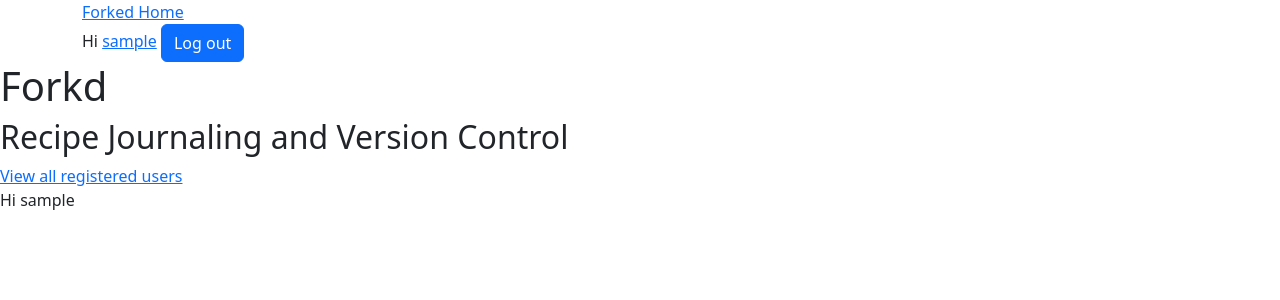
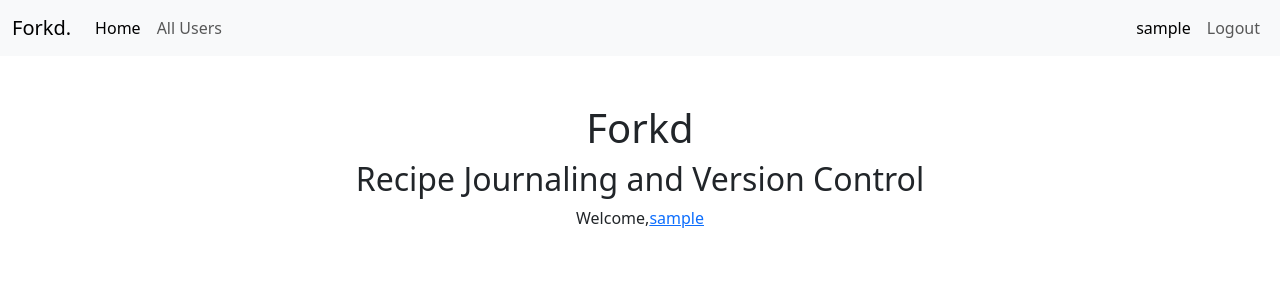
Before and after one commit to bianxm/forkd-backend, a Flask app: page / in a window 1280 px wide. Shown: the top 300 px of the page. Run offline with Flask 3, Linux system fonts and the light colour scheme; the visitor is signed in with stand-in values (Sample User, id 1).

Commit message:
MVP frontend
Added Navbar
Separated login and sign up pages
Proper padding in pages

```diff
--- a/server.py
+++ b/server.py
@@ -29,8 +29,16 @@ def show_all_users():
     all_users = model.User.get_all()
     return render_template('all_users.html', all_users=all_users)
 
+@app.route('/signup')
+def show_signup_form():
+    return render_template('signup.html')
+
+@app.route('/login')
+def show_login_form():
+    return render_template('login.html')
+
 # Sign Up
-@app.route('/users', methods=['POST'])
+@app.route('/signup', methods=['POST'])
 def register_user():
     # parse out POST params
     given_email = request.form.get('email')
--- a/templates/all_users.html
+++ b/templates/all_users.html
@@ -1,10 +1,12 @@
 {% extends 'base.html' %}
 {% block title %}Forkd: All users{% endblock %}
 {% block body %}
+<div class="container">
 <h1>All registered users</h1>
 <ul>
     {% for user in all_users %}
     <li><a href="/{{user.username}}">{{user.username}}</a></li>
     {% endfor %}
 </ul>
+</div>
 {% endblock %}
--- a/templates/base.html
+++ b/templates/base.html
@@ -15,13 +15,50 @@
         </style>
     </head>
     <body>
-        <div class="container">
+        <nav class="navbar navbar-expand-lg bg-body-tertiary">
+            <div class="container-fluid">
+                <a class="navbar-brand" href="/">Forkd.</a>
+                <button class="navbar-toggler" type="button" data-bs-toggle="collapse" data-bs-target="#navbarTogglerDemo02" aria-controls="navbarTogglerDemo02" aria-expanded="false" aria-label="Toggle navigation">
+                    <span class="navbar-toggler-icon"></span>
+                </button>
+                <div class="collapse navbar-collapse" id="navbarTogglerDemo02">
+                    <ul class="navbar-nav me-auto mb-2 mb-lg-0">
+                        <li class="nav-item">
+                        <a class="nav-link active" aria-current="page" href="/">Home</a>
+                        </li>
+                        <li class="nav-item">
+                        <a class="nav-link" href="/users">All Users</a>
+                        </li>
+                    </ul>
+                    <div class="d-flex">
+                        <ul class="navbar-nav me-auto mb-2 mb-lg-0">
+                            {% if session.get('user_id') %}
+                            <li class="nav-item">
+                            <a class="nav-link active" href="/{{session.get('username')}}">{{session.get('username')}}</a>
+                            </li>
+                            <li class="nav-item">
+                            <a role="button" class="nav-link btn btn-primary" href="/logout">Logout</a>
+                            </li>
+                            {% else %}
+                            <li class="nav-item">
+                            <a role="button" class="nav-link active btn btn-primary" href="/login">Log In</a>
+                            </li>
+                            <li class="nav-item">
+                            <a role="button" class="nav-link btn btn-primary" href="/signup">Sign Up</a>
+                            </li>
+                            {% endif %}
+                        </ul>
+                    </div>
+                </div>
+            </div>
+    </nav>
+        <!-- <div class="container">
         <a href="/">Forked Home</a><br>
         {% if session.get('user_id') %}
         Hi <a href="/{{session.get('username')}}">{{session.get('username')}}</a>
         <a role="button" class="btn btn-primary" href="/logout">Log out</a>
         {% endif %}
-        </div>
+        </div> -->
         <div class="container">
         {% for category, msg in get_flashed_messages(with_categories=True) %}
             <div class="alert alert-{{category}} alert-dismissible" role="alert">
--- a/templates/homepage.html
+++ b/templates/homepage.html
@@ -1,10 +1,21 @@
 {% extends 'base.html' %}
 {% block title %}Forkd{% endblock %}
 {% block body %}
-<h1>Forkd</h1>
-<h2>Recipe Journaling and Version Control</h2>
-<a href="/users">View all registered users</a>
-{% if not session.get('user_id') %}
+<div class="container-fluid d-flex justify-content-center text-center">
+  <div>
+    <h1 class="mt-5">Forkd</h1>
+    <h2 class="m-2">Recipe Journaling and Version Control</h2>
+    <div class="d-flex justify-content-center">
+      {% if not session.get('user_id') %}
+      <a role="button" class="btn btn-primary m-2" href="/login">Log In</a>
+      <a role="button" class="btn btn-primary m-2" href="/signup">Sign Up</a>
+      {% else %}
+      Welcome, <a href="/{{session.get('username')}}">{{session.get('username')}}</a>
+      {% endif %}
+    </div>
+</div>
+</div>
+<!-- {% if not session.get('user_id') %}
 <div class="container">
 <h2>Sign Up</h2>
 <form action="/users" method="POST" role='form'>
@@ -43,5 +54,5 @@
 </div>
 {% else %}
 <p>Hi {{session.get('username')}}</p>
-{% endif %}
+{% endif %} -->
 {% endblock %}
--- a/templates/new_edit_form.html
+++ b/templates/new_edit_form.html
@@ -1,8 +1,8 @@
 {% extends 'base.html' %}
 {% block title %}Add New Edit{% endblock %}
 {% block body %}
+<div class="container">
 <h1>Add a new edit to {{recipe.edits[0].title}}</h1>
-<div class="container">
 <form action="/newEdit" method="POST" role='form'>
 <div class="mb-3">
     <label for="title" class="form-label">Title</label>
--- a/templates/new_experiment_form.html
+++ b/templates/new_experiment_form.html
@@ -1,6 +1,7 @@
 {% extends 'base.html' %}
 {% block title %}Add New Experiment{% endblock %}
 {% block body %}
+<div class="container">
 <h1>Add a new experiment to {{recipe.edits[0].title}}</h1>
 <div class="container">
 <form action="/newExp" method="POST" role='form'>
@@ -16,4 +17,5 @@
     <button type="submit" class="btn btn-primary">Submit</button>
 </form>
 </div>
+</div>
 {% endblock %}
--- a/templates/new_recipe_form.html
+++ b/templates/new_recipe_form.html
@@ -1,9 +1,9 @@
 {% extends 'base.html' %}
 {% block title %}Add New Recipe{% endblock %}
 {% block body %}
+<div class="container">
 <h1>Add a new recipe</h1>
 <h2>Retrieve from a url</h2>
-<div class="container">
     <form id="urlForm">
         <div class="mb-3">
             <label for="givenUrl" class="form-label">URL</label>
@@ -11,9 +11,7 @@
         </div>
     <button type="submit" class="btn btn-primary">Submit</button>
     </form>
-</div>
 <h2>...from scratch:</h2>
-<div class="container">
 <form action="/newRecipe" method="POST" role='form' id="recipeForm">
 <div class="mb-3">
     <label for="title" class="form-label">Title</label>
--- a/templates/recipe.html
+++ b/templates/recipe.html
@@ -1,6 +1,7 @@
 {% extends 'base.html' %}
 {% block title %}{{recipe.edits[0].title}}{% endblock %}
 {% block body %}
+<div class="container">
 <h1>{{recipe.edits[0].title}}</h1>
 <h4>- {{owner.username}}</h4>
 <!--  if session.get('user_id') You can fork your own recipe, it's fine
@@ -35,6 +36,7 @@
     {% endfor %}
     <li><button class="timeline-item createEdit" id="{{timeline_items[-1].id}}">Recipe created</button></li>
 </ul>
+</div>
 {% endblock %}
 {% block after_body %}
 <!-- CSS -->
--- a/templates/user_profile.html
+++ b/templates/user_profile.html
@@ -1,6 +1,7 @@
 {% extends 'base.html' %}
 {% block title %}{{user.username}}{% endblock %}
 {% block body %}
+<div class="container">
 <h1>{{user.username}}</h1>
 {% if session.get('user_id') == user.id %}
 <a href="/newRecipe">+ Add a new recipe</a>
@@ -12,4 +13,5 @@
     </a></li>
     {% endfor %}
 </ul>
+</div>
 {% endblock %}
```
Also changed, not shown: templates/login.html (added, +22 -0 lines), templates/signup.html (added, +30 -0 lines), README.md.
